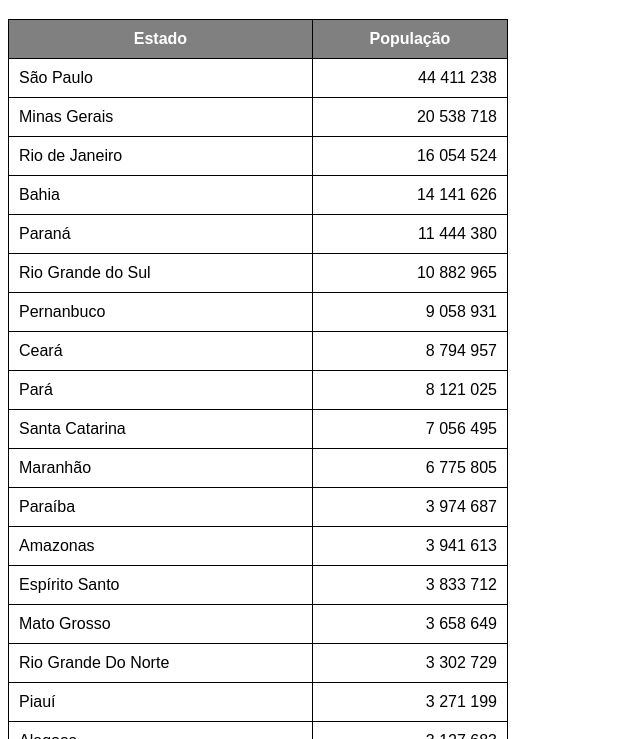
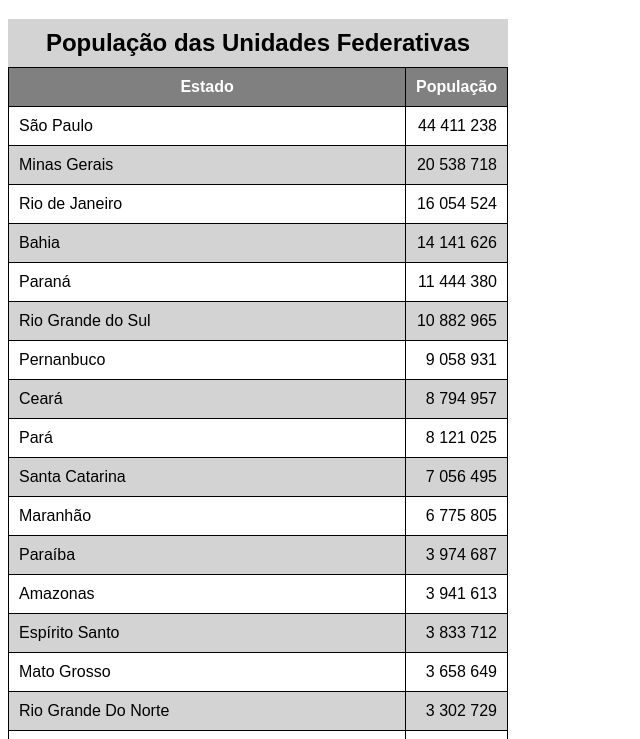
Before and after one commit to samucarafi/HTML-E-CSS, a plain HTML site: page Exercícios/EX17/tabela002.html in a window 1280 px wide. Shown: the part 61-800 px from the top of the page, without its empty margins (0-640 px from the left). Drawn offline with Linux system fonts and the light colour scheme.

Commit message:
tabela002

```diff
--- a/Exercícios/EX17/tabela002.html
+++ b/Exercícios/EX17/tabela002.html
@@ -5,8 +5,17 @@
     <meta name="viewport" content="width=device-width, initial-scale=1.0">
     <title>Tabela</title>
     <style>
+        caption{
+            font-size: 1.5em;
+            font-weight: bold;
+            padding: 10px;
+            background-color: lightgray;
+        }
         body {
             font-family: Arial, Helvetica, sans-serif;
+        }
+        tbody tr:nth-child(2n){
+            background-color: lightgray;
         }
         table{
             width: 500px;
@@ -28,10 +37,11 @@
 <body>
     <h1>Uso de tabelas grandes</h1>
     <table>
+        <caption> População das Unidades Federativas</caption>
         <thead>
             <tr>
-                <th> Estado</th>
-                <th>População</th>
+                <th scope="col" > Estado</th>
+                <th scope="col" style="width: 50px;">População</th>
             </tr>
         </thead>
         <tbody>
@@ -142,7 +152,7 @@
         </tbody>
         <tfoot>
             <tr>
-                <th>Total de Habitantes</th>
+                <th scope="row">Total de Habitantes</th>
                 <td class="num"><strong>203 062 512</strong></td>
             </tr>
         </tfoot>
```
